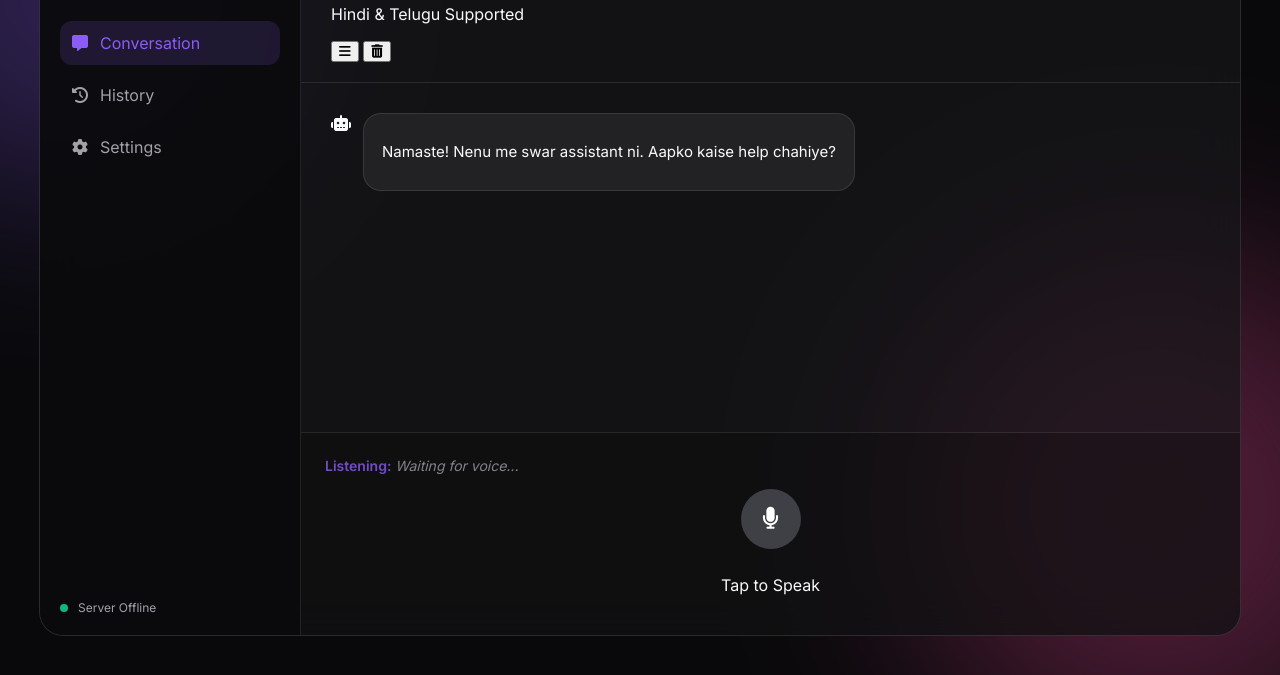
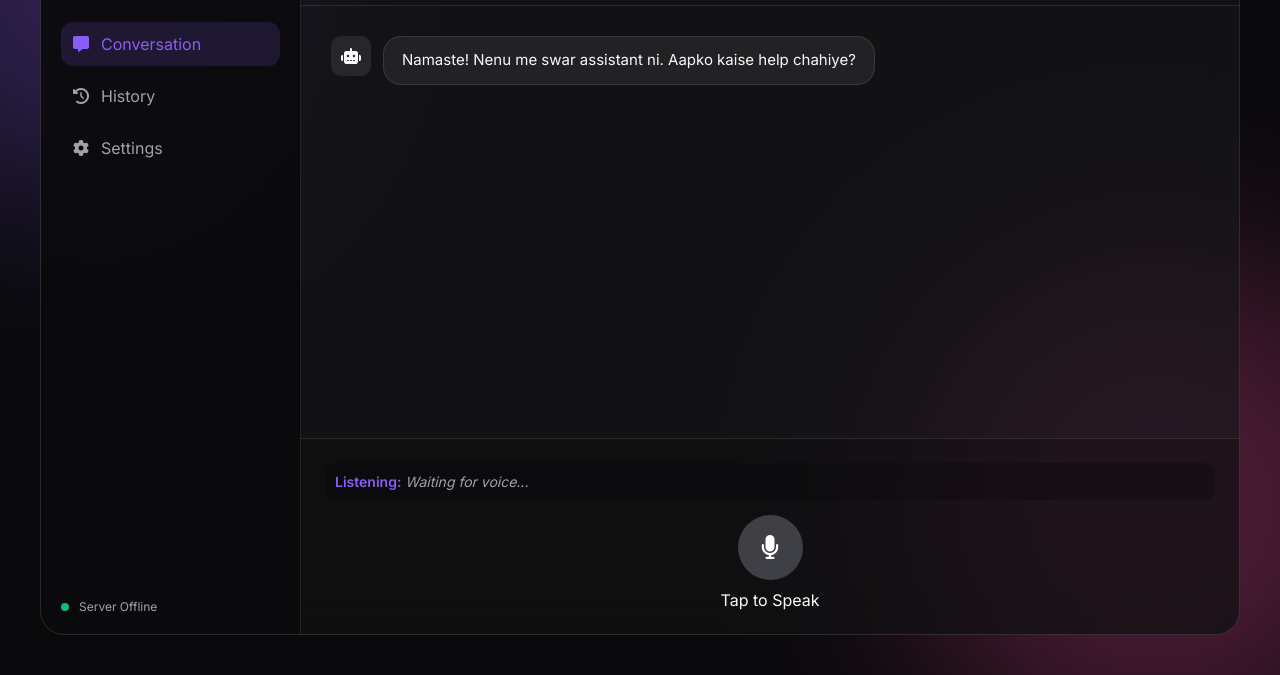
Before and after one commit to mdziyakhalifa/calling-voice-bot-telgu-hindi, a website: page index.html in a window 1280 px wide. Shown: the part 125-800 px from the top of the page. Drawn offline with Linux system fonts and the light colour scheme; no server answers.

Commit message:
Update style.css

```diff
--- a/style.css
+++ b/style.css
@@ -11,42 +11,33 @@
     --user-msg-bg: linear-gradient(135deg, #8b5cf6, #ec4899);
 }
 
+* { box-sizing: border-box; margin: 0; padding: 0; }
+
 body {
     font-family: 'Inter', sans-serif;
     background-color: var(--bg-base);
     color: var(--text-primary);
-    height: 100vh;
-    margin: 0;
-    overflow: hidden;
-    display: flex;
-    justify-content: center;
-    align-items: center;
+    height: 100vh; overflow: hidden;
+    display: flex; justify-content: center; align-items: center;
 }
 
 .background-effects {
-    position: absolute;
-    width: 100%; height: 100%;
-    z-index: 0; overflow: hidden;
+    position: absolute; width: 100%; height: 100%; z-index: 0; overflow: hidden;
 }
 
-.glow-orb {
-    position: absolute; border-radius: 50%; filter: blur(100px); opacity: 0.3;
-}
+.glow-orb { position: absolute; border-radius: 50%; filter: blur(100px); opacity: 0.3; }
 .orb-1 { width: 400px; height: 400px; background: var(--accent-primary); top: -10%; left: -10%; }
 .orb-2 { width: 500px; height: 500px; background: var(--accent-secondary); bottom: -10%; right: -10%; }
 
 .app-wrapper {
     width: 95%; max-width: 1200px; height: 90vh;
-    background: var(--bg-surface);
-    backdrop-filter: blur(20px);
-    border: 1px solid var(--border-color);
-    border-radius: 24px;
+    background: var(--bg-surface); backdrop-filter: blur(20px);
+    border: 1px solid var(--border-color); border-radius: 24px;
     display: flex; z-index: 1; overflow: hidden;
 }
 
 .sidebar {
-    width: 260px; background: var(--bg-sidebar);
-    border-right: 1px solid var(--border-color);
+    width: 260px; background: var(--bg-sidebar); border-right: 1px solid var(--border-color);
     display: flex; flex-direction: column;
 }
 
@@ -61,32 +52,38 @@ body {
 .nav-item.active { background: rgba(139, 92, 246, 0.15); color: var(--accent-primary); }
 
 .main-content { flex: 1; display: flex; flex-direction: column; }
-.chat-header { padding: 20px 30px; border-bottom: 1px solid var(--border-color); }
+.chat-header { padding: 20px 30px; border-bottom: 1px solid var(--border-color); display: flex; justify-content: space-between; align-items: center; }
 
 .chat-container { flex: 1; overflow-y: auto; padding: 30px; display: flex; flex-direction: column; gap: 20px; }
 .message { display: flex; gap: 12px; max-width: 80%; }
 .message.user { align-self: flex-end; flex-direction: row-reverse; }
+
+.avatar { width: 40px; height: 40px; border-radius: 10px; background: #27272a; display: flex; align-items: center; justify-content: center; flex-shrink: 0; }
+.message.user .avatar { background: var(--user-msg-bg); }
 
 .bubble { padding: 12px 18px; border-radius: 18px; line-height: 1.5; font-size: 15px; }
 .message.bot .bubble { background: var(--bot-msg-bg); border: 1px solid var(--border-color); }
 .message.user .bubble { background: var(--user-msg-bg); color: #fff; }
 
 .input-area { padding: 24px; background: rgba(0,0,0,0.2); border-top: 1px solid var(--border-color); }
-.transcript-box { margin-bottom: 15px; font-size: 14px; opacity: 0.8; }
+.transcript-box { margin-bottom: 15px; font-size: 14px; background: rgba(0,0,0,0.2); padding: 10px; border-radius: 10px; }
 
 .controls { display: flex; flex-direction: column; align-items: center; gap: 10px; }
 .mic-btn {
-    width: 60px; height: 60px; border-radius: 50%; border: none;
-    background: #3f3f46; color: #fff; font-size: 22px; cursor: pointer; transition: 0.3s;
+    width: 65px; height: 65px; border-radius: 50%; border: none;
+    background: #3f3f46; color: #fff; font-size: 24px; cursor: pointer; transition: 0.3s;
 }
 .mic-wrapper.listening .mic-btn { background: #ec4899; box-shadow: 0 0 20px rgba(236, 72, 153, 0.5); }
+
+.action-btn { background: none; border: none; color: var(--text-secondary); cursor: pointer; font-size: 18px; }
 
 .status-badge { padding: 20px; display: flex; align-items: center; gap: 10px; font-size: 12px; color: var(--text-secondary); }
 .status-indicator { width: 8px; height: 8px; border-radius: 50%; background: #10b981; }
 
-.hidden { display: none !important; }
+.mobile-nav-overlay { position: fixed; top: 0; left: 0; width: 100%; height: 100%; background: rgba(0,0,0,0.5); display: none; z-index: 99; }
 
 @media (max-width: 768px) {
     .sidebar { display: none; }
     .app-wrapper { width: 100%; height: 100vh; border-radius: 0; }
+    #mobile-menu-btn { display: block; }
 }
```
